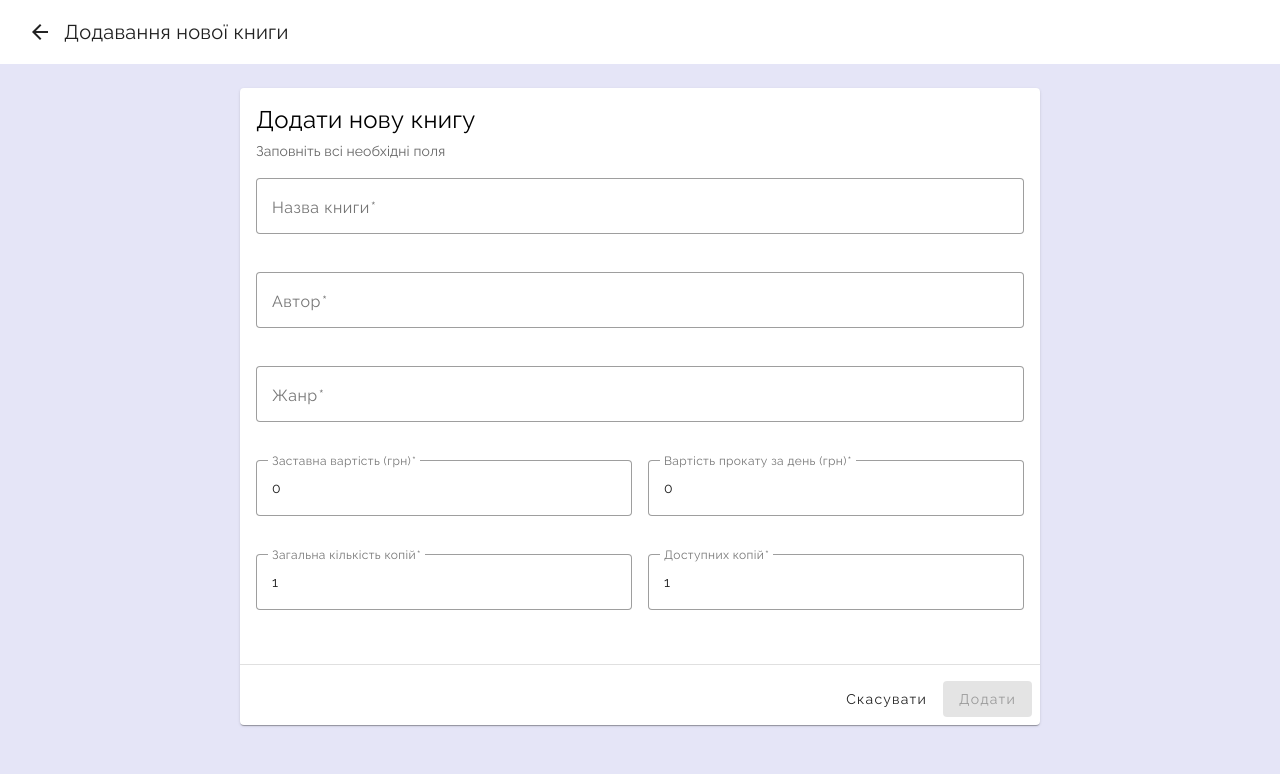
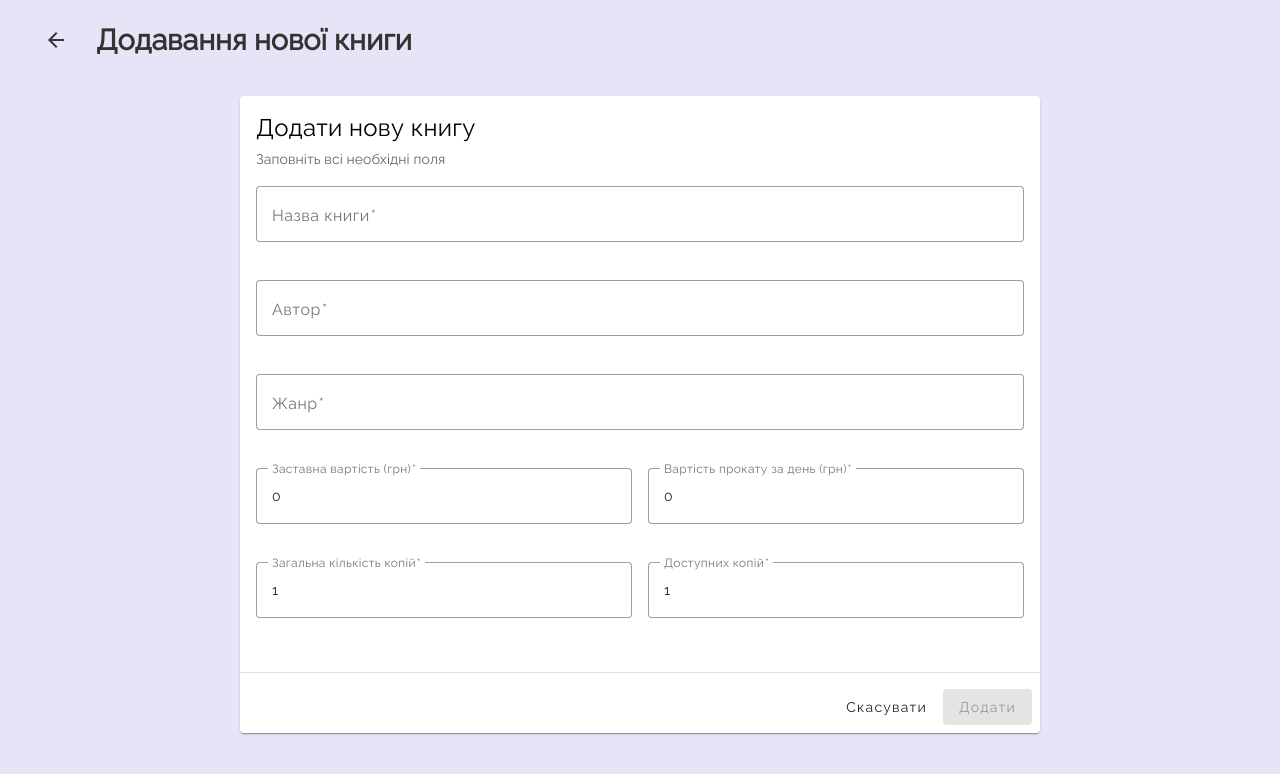
Before and after one commit to Premisterio/Library-Rental-Service_Frontend, an Angular app: page /books/add in a window 1280 px wide. Shown: the top 774 px of the page. Built offline with nearby package versions, Linux system fonts and the light colour scheme; sample sign-in values are in the browser's storage.

Commit message:
Updated book form and book list + bug fixes
Changes:
- Changed px to rem in css
- Unified styles for book form and book list
- Fixed the "back" button in book form and book list

```diff
--- a/src/app/components/books/book-form.component.scss
+++ b/src/app/components/books/book-form.component.scss
@@ -1,28 +1,50 @@
-mat-toolbar {
-  margin-bottom: 24px;
+.books-header {
+  display: flex;
+  justify-content: space-between;
+  align-items: center;
+  margin: 1rem 1rem 2rem 1rem;
+  padding: 0 1rem;
 
-  mat-icon {
-    margin-right: 8px;
+  .header-left {
+    display: flex;
+    align-items: center;
+    gap: 1rem;
+
+    .back-button {
+      color: #333;
+      transition: color 0.1s ease;
+
+      &:hover {
+        color: hsl(4, 60%, 58%);
+      }
+    }
+
+    h1 {
+      margin: 0;
+      font-size: 1.8rem;
+      font-weight: 600;
+      color: #333;
+    }
   }
 }
 
 .form-container {
-  max-width: 800px;
+  max-width: 50rem;
   margin: 0 auto;
-  padding: 0 16px;
+  padding: 0 1rem;
 
   mat-card {
     mat-card-header {
-      margin-bottom: 16px;
+      margin-bottom: 1rem;
 
       mat-card-title {
-        font-size: 24px;
+        font-size: 1.5rem;
         font-weight: 500;
-        margin-bottom: 4px;
+        margin-bottom: 0.25rem;
       }
 
       mat-card-subtitle {
-        font-size: 14px;
+        font-size: 0.875rem;
         color: #666;
       }
     }
@@ -31,8 +53,8 @@ mat-toolbar {
       form {
         .form-row {
           display: flex;
-          gap: 16px;
-          margin-bottom: 16px;
+          gap: 1rem;
+          margin-bottom: 1rem;
 
           &.two-columns {
             mat-form-field {
@@ -50,11 +72,11 @@ mat-toolbar {
             }
 
             input {
-              font-size: 14px;
+              font-size: 0.875rem;
             }
 
             mat-error {
-              font-size: 12px;
+              font-size: 0.75rem;
             }
           }
         }
@@ -62,12 +84,12 @@ mat-toolbar {
     }
 
     mat-card-actions {
-      padding-top: 16px;
+      padding-top: 1rem;
       border-top: 1px solid #e0e0e0;
-      margin-top: 16px;
+      margin-top: 1rem;
 
       button {
-        margin-left: 8px;
+        margin-left: 0.5rem;
 
         &:first-child {
           margin-left: 0;
@@ -79,14 +101,14 @@ mat-toolbar {
 
 @media (max-width: 768px) {
   .form-container {
-    padding: 0 8px;
+    padding: 0 0.5rem;
 
     mat-card-content {
       form {
         .form-row {
           &.two-columns {
             flex-direction: column;
-            gap: 8px;
+            gap: 0.5rem;
           }
         }
       }
@@ -94,7 +116,7 @@ mat-toolbar {
 
     mat-card-actions {
       flex-direction: column-reverse;
-      gap: 8px;
+      gap: 0.5rem;
 
       button {
         width: 100%;
--- a/src/app/components/books/book-form.component.ts
+++ b/src/app/components/books/book-form.component.ts
@@ -8,7 +8,6 @@ import { MatInputModule } from '@angular/material/input';
 import { MatFormFieldModule } from '@angular/material/form-field';
 import { MatSnackBarModule, MatSnackBar } from '@angular/material/snack-bar';
 import { MatIconModule } from '@angular/material/icon';
-import { MatToolbarModule } from '@angular/material/toolbar';
 
 import { BookService } from '../../services/book.service';
 import { AuthService } from '../../services/auth.service';
@@ -25,15 +24,16 @@ import { Book, CreateBookRequest, UpdateBookRequest } from '../../models/book.in
     MatFormFieldModule,
     MatSnackBarModule,
     MatIconModule,
-    MatToolbarModule
   ],
   template: `
-    <mat-toolbar>
-      <button mat-icon-button (click)="goBack()" aria-label="Повернутися до каталогу книг">
-        <mat-icon>arrow_back</mat-icon>
-      </button>
-      <span>{{ isEditMode ? 'Редагування книги' : 'Додавання нової книги' }}</span>
-    </mat-toolbar>
+    <div class="books-header">
+      <div class="header-left">
+        <button mat-icon-button (click)="goBack()" class="back-button" aria-label="Повернутися до каталогу книг">
+          <mat-icon>arrow_back</mat-icon>
+        </button>
+        <h1>{{ isEditMode ? 'Редагування книги' : 'Додавання нової книги' }}</h1>
+      </div>
+    </div>
 
     <div class="form-container">
       <mat-card>
@@ -293,6 +293,6 @@ export class BookFormComponent implements OnInit {
   }
 
   goBack(): void {
-    this.router.navigate(['/books']);
+    window.history.back();
   }
 }
--- a/src/app/components/books/books-list.component.scss
+++ b/src/app/components/books/books-list.component.scss
@@ -67,7 +67,7 @@
     flex-direction: column;
     align-items: center;
     justify-content: center;
-    min-height: 18,75rem;
+    min-height: 18.75rem;
     text-align: center;
 
     mat-icon {
@@ -99,7 +99,7 @@
       transition: transform 0.2s ease, box-shadow 0.2s ease;
 
       &:hover {
-        transform: translateY(-1px);
+        transform: translateY(-0.0625rem);
         box-shadow: 0 0.25rem 0.75rem rgba(0, 0, 0, 0.15);
       }
 
--- a/src/app/components/books/books-list.component.ts
+++ b/src/app/components/books/books-list.component.ts
@@ -1,4 +1,4 @@
-import { Component, OnInit, computed } from '@angular/core';
+import { Component, OnInit, computed, signal } from '@angular/core';
 import { CommonModule } from '@angular/common';
 import { FormsModule } from '@angular/forms';
 import { RouterModule } from '@angular/router';
@@ -50,17 +50,17 @@ import { Book } from '../../models/book.interface';
 
     <div class="search-filters">
       <mat-form-field appearance="outline" class="search-field">
-        <mat-label>Пошук книг</mat-label>
+        <mat-label>Знайти книгу</mat-label>
         <input matInput
-               [(ngModel)]="searchQuery"
-               (input)="onSearchChange()"
+               [ngModel]="searchQuery()"
+               (ngModelChange)="searchQuery.set($event); onSearchChange()"
                placeholder="Назва, автор...">
         <mat-icon matSuffix>search</mat-icon>
       </mat-form-field>
 
       <mat-form-field appearance="outline" class="filter-field">
         <mat-label>Жанр</mat-label>
-        <mat-select [(value)]="selectedGenre" (selectionChange)="onFilterChange()">
+        <mat-select [value]="selectedGenre()" (selectionChange)="selectedGenre.set($event.value); onFilterChange()">
           <mat-option value="">Всі жанри</mat-option>
           @for (genre of availableGenres(); track genre) {
             <mat-option [value]="genre">{{ genre }}</mat-option>
@@ -70,8 +70,8 @@ import { Book } from '../../models/book.interface';
 
       <mat-form-field appearance="outline" class="filter-field">
         <mat-label>Статус</mat-label>
-        <mat-select [(value)]="availabilityFilter" (selectionChange)="onFilterChange()">
-          <mat-option value="">Всі книги</mat-option>
+        <mat-select [value]="availabilityFilter()" (selectionChange)="availabilityFilter.set($event.value); onFilterChange()">
+          <mat-option value="">Всі</mat-option>
           <mat-option value="true">Доступні</mat-option>
           <mat-option value="false">Недоступні</mat-option>
         </mat-select>
@@ -142,9 +142,9 @@ import { Book } from '../../models/book.interface';
   styleUrls: ['./books-list.component.scss']
 })
 export class BooksListComponent implements OnInit {
-  searchQuery = '';
-  selectedGenre = '';
-  availabilityFilter = '';
+  searchQuery = signal('');
+  selectedGenre = signal('');
+  availabilityFilter = signal('');
 
   private searchTimeout: any;
 
@@ -159,28 +159,28 @@ export class BooksListComponent implements OnInit {
   }
 
   availableGenres = computed(() => {
-    const books = this.bookService.books();
-    const genres = books.map(book => book.genre);
+    const allBooks = this.bookService.books();
+    const genres = allBooks.map(book => book.genre);
     return [...new Set(genres)].sort();
   });
 
   filteredBooks = computed(() => {
     let books = this.bookService.books();
 
-    if (this.searchQuery.trim()) {
-      const query = this.searchQuery.toLowerCase().trim();
+    if (this.searchQuery().trim()) {
+      const query = this.searchQuery().toLowerCase().trim();
       books = books.filter(book =>
         book.title.toLowerCase().includes(query) ||
         book.author.toLowerCase().includes(query)
       );
     }
 
-    if (this.selectedGenre) {
-      books = books.filter(book => book.genre === this.selectedGenre);
+    if (this.selectedGenre()) {
+      books = books.filter(book => book.genre === this.selectedGenre());
     }
 
-    if (this.availabilityFilter !== '') {
-      const isAvailable = this.availabilityFilter === 'true';
+    if (this.availabilityFilter() !== '') {
+      const isAvailable = this.availabilityFilter() === 'true';
       books = books.filter(book =>
         isAvailable ? book.availableCopies > 0 : book.availableCopies === 0
       );
@@ -212,14 +212,12 @@ export class BooksListComponent implements OnInit {
   }
 
   onFilterChange(): void {
-    this.applyFilters();
+    // Client-side filtering handled by computed property
   }
 
   private applyFilters(): void {
     const params = {
-      ...(this.searchQuery.trim() && { search: this.searchQuery.trim() }),
-      ...(this.selectedGenre && { genre: this.selectedGenre }),
-      ...(this.availabilityFilter !== '' && { available: this.availabilityFilter === 'true' })
+      ...(this.searchQuery().trim() && { search: this.searchQuery().trim() })
     };
 
     this.bookService.getAllBooks(params).subscribe({
```
